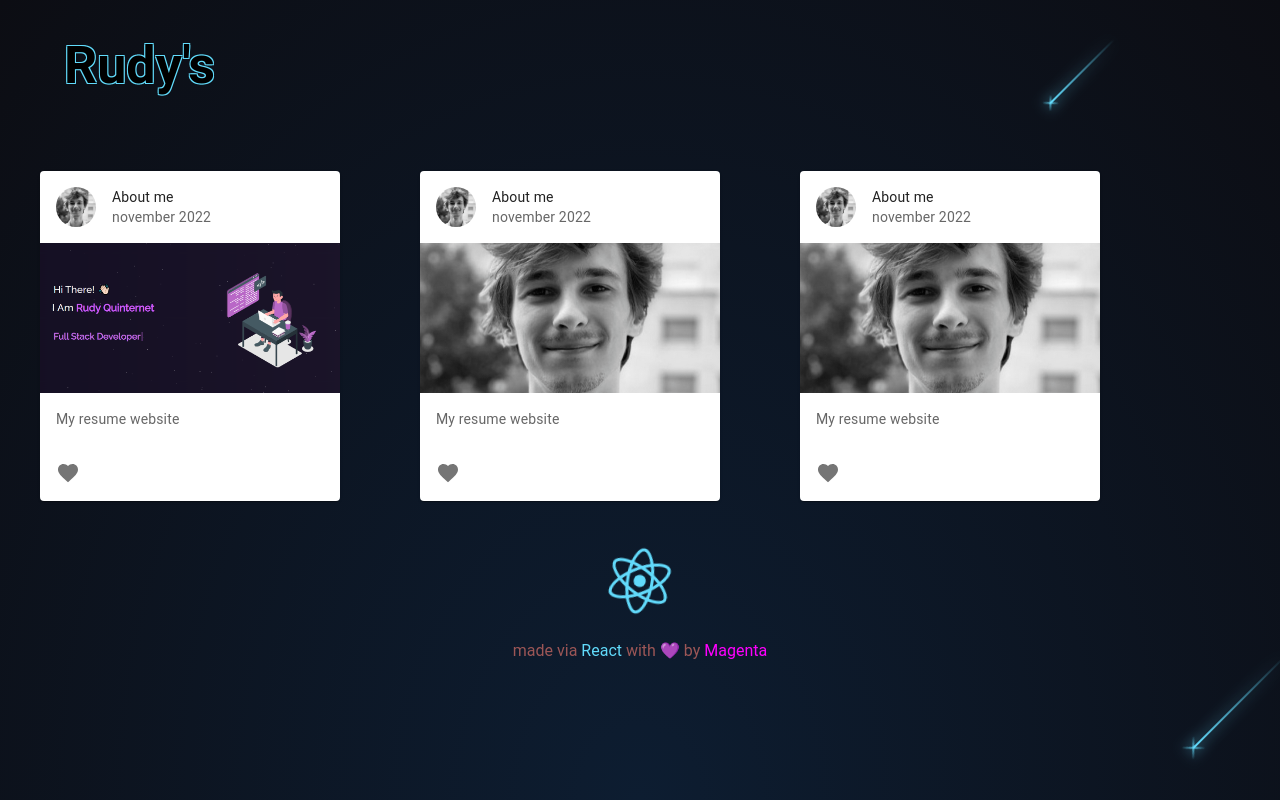
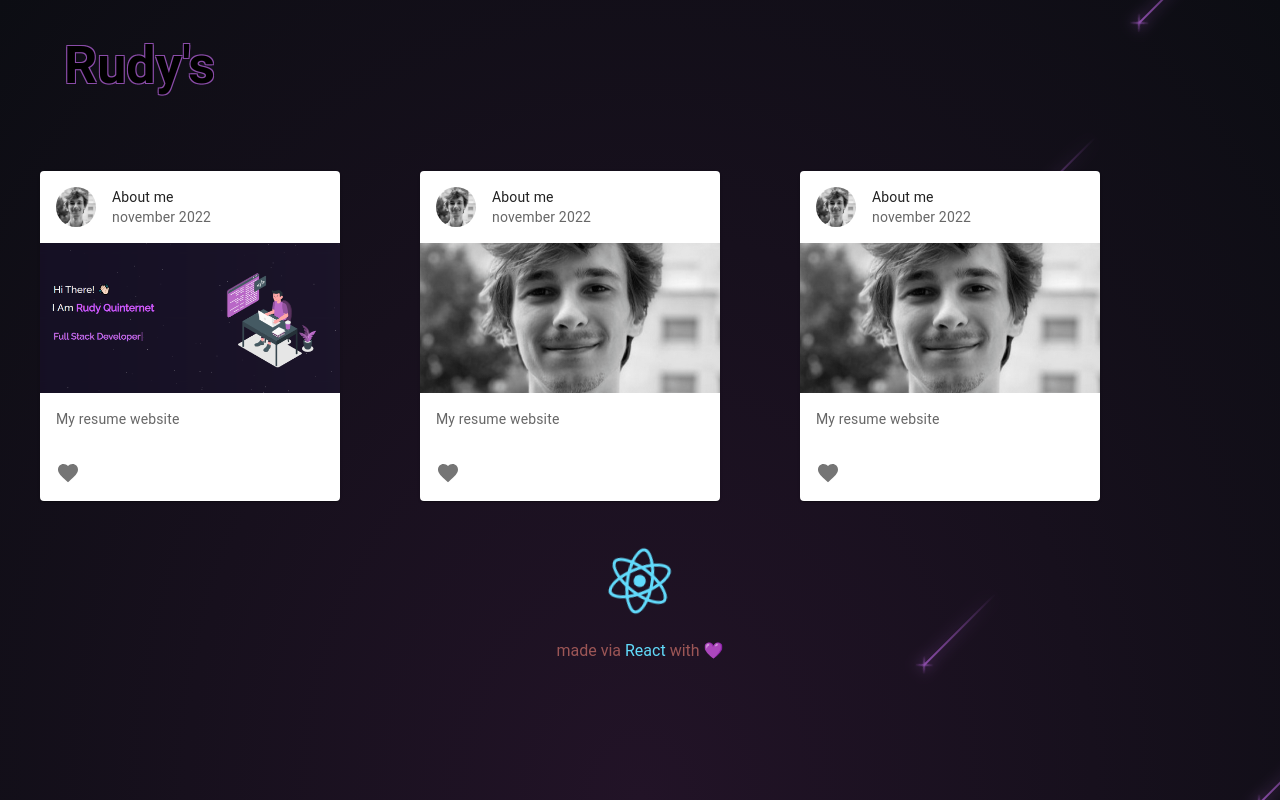
Before and after one commit to Radishoux/projects, a React (Create React App) app: page / in a window 1280 px wide. Built offline with nearby package versions, Linux system fonts and the light colour scheme.

Commit message:
violet mieux

```diff
--- a/src/components/Foot.tsx
+++ b/src/components/Foot.tsx
@@ -5,7 +5,7 @@ function Foot() {
         <div className="App-footer">
             <img src={logo} className="App-logo" alt="logo" />
         <p>
-          made via <span style={{color: "#61dbfb"}}>React</span>  with 💜 by <span style={{color: "magenta"}}>Magenta</span>
+          made via <span style={{color: "#61dbfb"}}>React</span>  with 💜
         </p>
         </div>
     );
--- a/src/styles/head.scss
+++ b/src/styles/head.scss
@@ -5,5 +5,5 @@
   flex-direction: column;
   font-size: calc(10px + 2vmin);
   color: black;
-  text-shadow: -1px -1px 0 #61dbfb, 1px -1px 0 #61dbfb, -1px 1px 0 #61dbfb, 1px 1px 0 #61dbfb;
+  text-shadow: -1px -1px 0 #8a4ca8, 1px -1px 0 #8a4ca8, -1px 1px 0 #8a4ca8, 1px 1px 0 #8a4ca8;
 }
--- a/src/styles/stars.scss
+++ b/src/styles/stars.scss
@@ -6,7 +6,7 @@
 
 body {
   min-height: 100vh;
-  background: radial-gradient(ellipse at bottom, #0d1d31 0%, #0c0d13 100%);
+  background: radial-gradient(ellipse at bottom, #221327 0%, #0c0d13 100%);
 }
 
 @function random_range($min, $max) {
@@ -39,7 +39,7 @@ body {
   left: 0;
   width: var(--star-tail-length);
   height: var(--star-tail-height);
-  color: #61dafb;
+  color: #8a4ca8;
   background: linear-gradient(45deg, currentColor, transparent);
   filter: drop-shadow(0 0 6px currentColor);
   transform: translate3d(104em, 0, 0);
```
